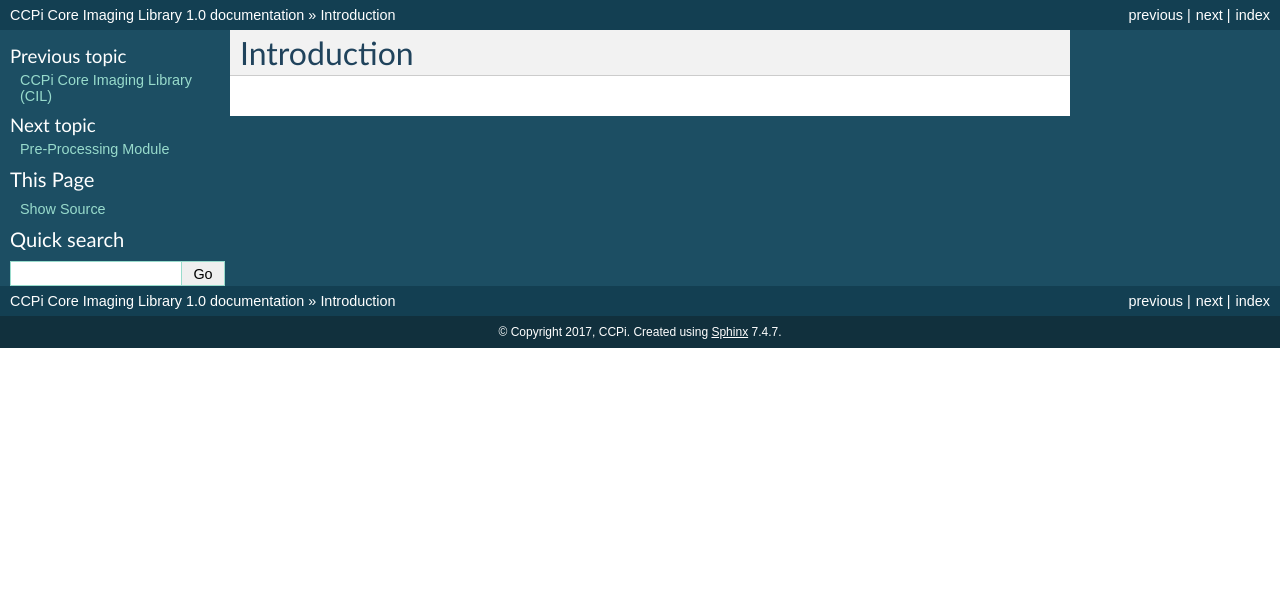
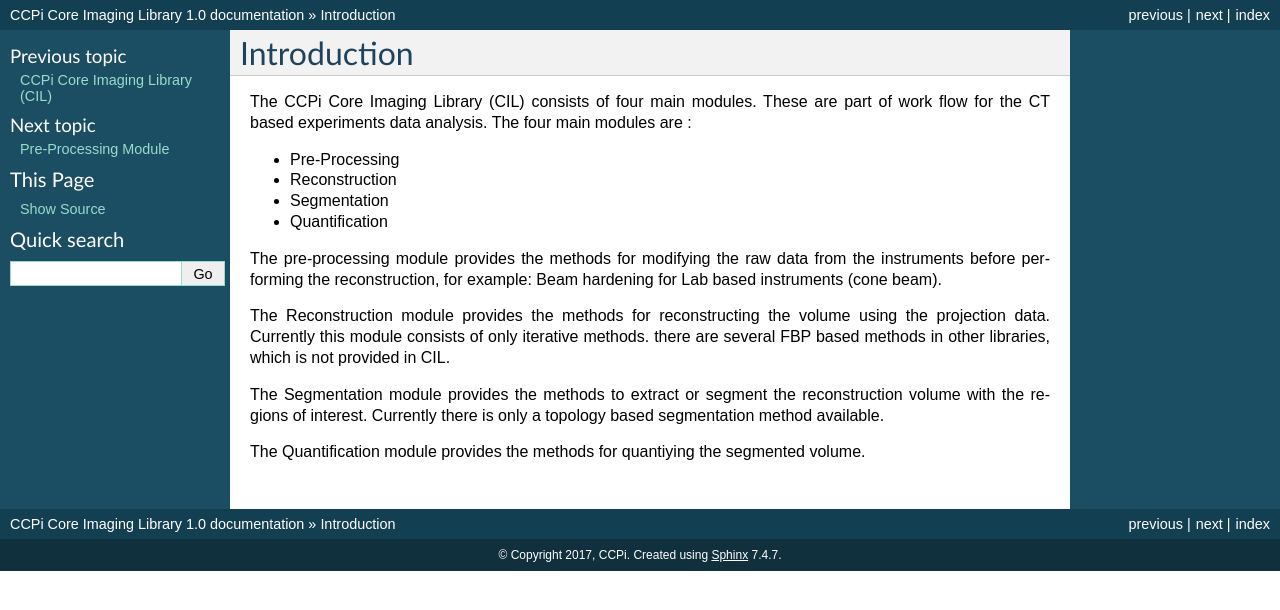
Before and after one commit to vais-ral/CIL-Docs, a Sphinx documentation site: the page built from docs/introduction.rst, in a window 1280 px wide. Shown: the top 610 px of the page. Built offline with Sphinx 7.4.7, drawn with Linux system fonts in a browser that asks for light colours.

Commit message:
Update introduction.rst

```diff
--- a/docs/introduction.rst
+++ b/docs/introduction.rst
@@ -1,2 +1,17 @@
 Introduction
 ======================
+
+The CCPi Core Imaging Library (CIL) consists of four main modules. These are part of work flow for the CT based experiments data analysis. The four main modules are :
+
+* Pre-Processing
+* Reconstruction
+* Segmentation
+* Quantification
+
+The pre-processing module provides the methods for modifying the raw data from the instruments before performing the reconstruction, for example: Beam hardening for Lab based instruments (cone beam).
+
+The Reconstruction module provides the methods for reconstructing the volume using the projection data. Currently this module consists of only iterative methods. there are several FBP based methods in other libraries, which is not provided in CIL.
+
+The Segmentation module provides the methods to extract or segment the reconstruction volume with the regions of interest. Currently there is only a topology based segmentation method available.
+
+The Quantification module provides the methods for quantiying the segmented volume.
```
